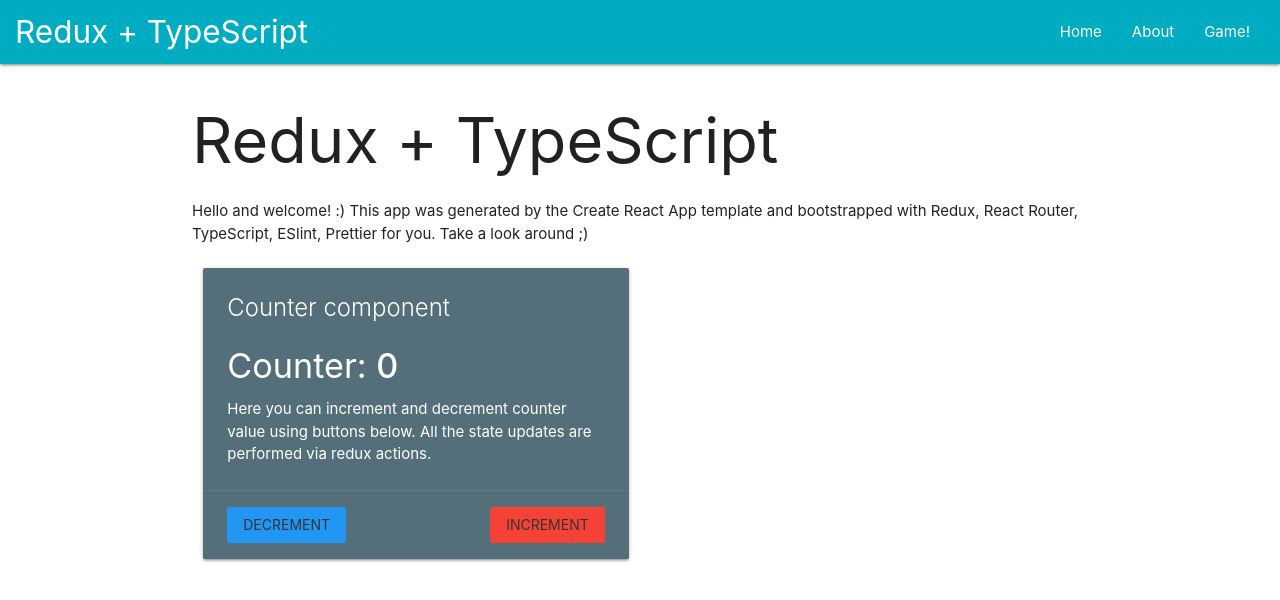
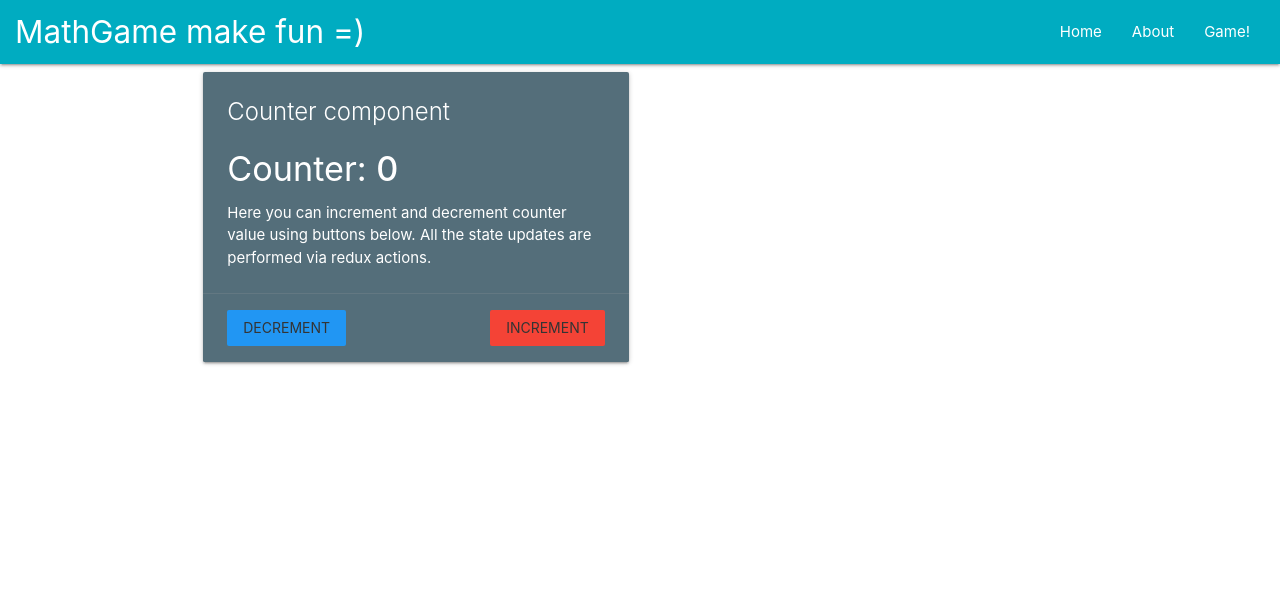
Before and after one commit to DimaBeley/playmath, a React (Create React App) app: page / in a window 1280 px wide. Shown: the top 600 px of the page. Built offline with nearby package versions, Linux system fonts and the light colour scheme.

Commit message:
refactoring

```diff
--- a/package.json
+++ b/package.json
@@ -14,7 +14,7 @@
     "build": "react-scripts build",
     "test": "react-scripts test",
     "eject": "react-scripts eject",
-    "lint": "eslint src --ext .js,.jsx,.ts,.tsx",
+    "lint": "eslint src --ext .ts,.tsx",
     "fix": "eslint src --ext .js,.jsx,.ts,.tsx  --fix",
     "prepare": "husky install"
   },
--- a/src/components/Navbar.tsx
+++ b/src/components/Navbar.tsx
@@ -5,7 +5,7 @@
   <nav>
     <div className="nav-wrapper cyan darken-1 px1">
       <NavLink to="/" className="brand-logo">
-        Redux + TypeScript
+        MathGame make fun =)
       </NavLink>
       <ul className="right hide-on-med-and-down">
         <li cy-data="home-nav-link">
--- a/src/components/multiplication/Multiplication.tsx
+++ b/src/components/multiplication/Multiplication.tsx
@@ -1,4 +1,4 @@
-import React, { useState, useRef } from 'react'
+import React, { useState } from 'react'
 
 interface NumbersTypes {
   firstNumber: number
@@ -10,7 +10,6 @@
     firstNumber: 0,
     secondNumber: 0,
   })
-  const inputRef = useRef<HTMLInputElement>(null)
   const [startState, setStartState] = useState(false)
   const [answerNumber, setAnswerNumber] = useState('')
   const getRandomNumber = (count: number) => {
@@ -19,7 +18,6 @@
   const setRandomNumbers = () => {
     const randomFirstNumber: number = getRandomNumber(99)
     const randomSecondNumber: number = getRandomNumber(9)
-    console.log('ops')
     setNumbers({
       firstNumber: randomFirstNumber,
       secondNumber: randomSecondNumber,
@@ -32,7 +30,6 @@
   }
   const answerNumberHandler = (event: React.ChangeEvent<HTMLInputElement>) => {
     const enteredNumber = event.target.value
-    if (inputRef.current !== null) inputRef.current.focus()
     return setAnswerNumber(enteredNumber)
   }
   const getMultiplication = ({
@@ -74,10 +71,14 @@
     if (startState) {
       return (
         <>
-          <div>{numbers.firstNumber}</div> *
-          <div>{numbers.secondNumber}</div>
-          <input autoFocus={true} type="text" ref={inputRef} value={answerNumber} onChange={answerNumberHandler} />
-          <button type="button" onClick={() => checkAnswer()}>
+          <div>{numbers.firstNumber}</div> * <div>{numbers.secondNumber}</div>
+          <input
+            autoFocus={true}
+            type="text"
+            value={answerNumber}
+            onChange={answerNumberHandler}
+          />
+          <button type="submit" onClick={() => checkAnswer()}>
             check answer
           </button>
         </>
--- a/src/pages/Home.tsx
+++ b/src/pages/Home.tsx
@@ -1,16 +1,6 @@
-import React, { Fragment } from 'react'
+import React from 'react'
 import Counter from '../components/counter/Counter'
 
 export const Home: React.FC = () => {
-  return (
-    <Fragment>
-      <h1>Redux + TypeScript</h1>
-      <p>
-        Hello and welcome! :) This app was generated by the Create React App
-        template and bootstrapped with Redux, React Router, TypeScript, ESlint,
-        Prettier for you. Take a look around ;)
-      </p>
-      <Counter />
-    </Fragment>
-  )
+  return <Counter />
 }
```
